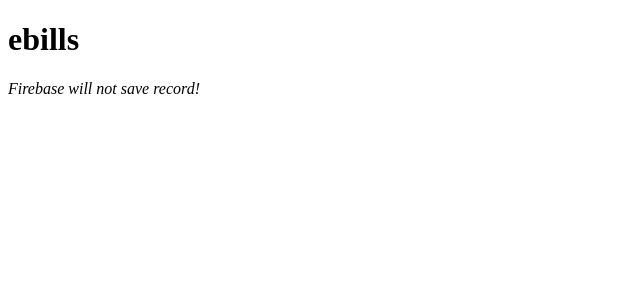
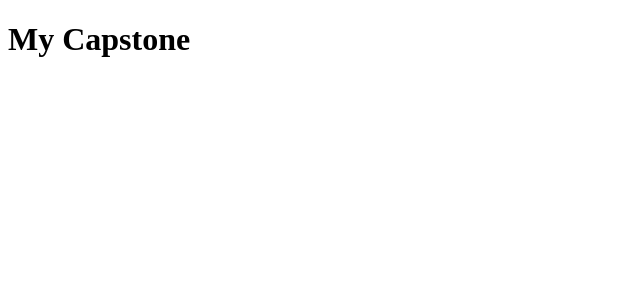
Before and after one commit to Ugonz86/capstone, a React app: page / in a window 1280 px wide. Shown: the top 300 px of the page, without its empty margins (0-640 px from the left). Built offline with nearby package versions, Linux system fonts and the light colour scheme.

Commit message:
Add prop types

```diff
--- a/package.json
+++ b/package.json
@@ -17,6 +17,7 @@
   },
   "homepage": "https://github.com/Ugonz86/capstone#readme",
   "dependencies": {
+    "prop-types": "^15.5.10",
     "react": "^15.5.4",
     "react-dom": "^15.5.4"
   },
--- /dev/null
+++ b/src/components/App.jsx
@@ -0,0 +1,14 @@
+import React from "react";
+import CompanyList from "./CompanyList";
+import Header from "./Header";
+
+function App(){
+  return (
+    <div>
+    <Header/>
+    <CompanyList/>
+    </div>
+  );
+}
+
+export default App;
--- /dev/null
+++ b/src/components/Company.jsx
@@ -0,0 +1,18 @@
+import React from "react";
+import PropTypes from "prop-types";
+
+function Company(props){
+  return (
+    <div>
+    <h3>{props.name}</h3>
+  </div>
+  );
+}
+
+Company.propTypes = {
+    name: PropTypes.string.isRequired,
+    utility: PropTypes.string.isRequired,
+    contact: PropTypes.string.isRequired
+};
+
+export default Company;
--- /dev/null
+++ b/src/components/CompanyList.jsx
@@ -0,0 +1,14 @@
+import React from "react";
+import Company from "./Company";
+
+function CompanyList(){
+  return (
+    <Company
+        Name="Seattle Light"
+        Utility="Electricity"
+        Contact="www.seattlelight.com"
+    />
+  );
+}
+
+export default CompanyList;
--- /dev/null
+++ b/src/components/Header.jsx
@@ -0,0 +1,9 @@
+import React from "react";
+
+function Header(){
+  return (
+    <h1>My Capstone</h1>
+  );
+}
+
+export default Header;
--- a/src/index.jsx
+++ b/src/index.jsx
@@ -1,10 +1,8 @@
 import React from "react";
 import ReactDOM from "react-dom";
+import App from "./components/App";
 
 ReactDOM.render(
-  <div>
-    <h1>ebills</h1>
-    <p><em>Firebase will not save record!</em></p>
-  </div>,
+  <App/>,
   document.getElementById('capstone')
 );
```
Also changed, not shown: 1 other file (tests, documents, lock files or other folders).
